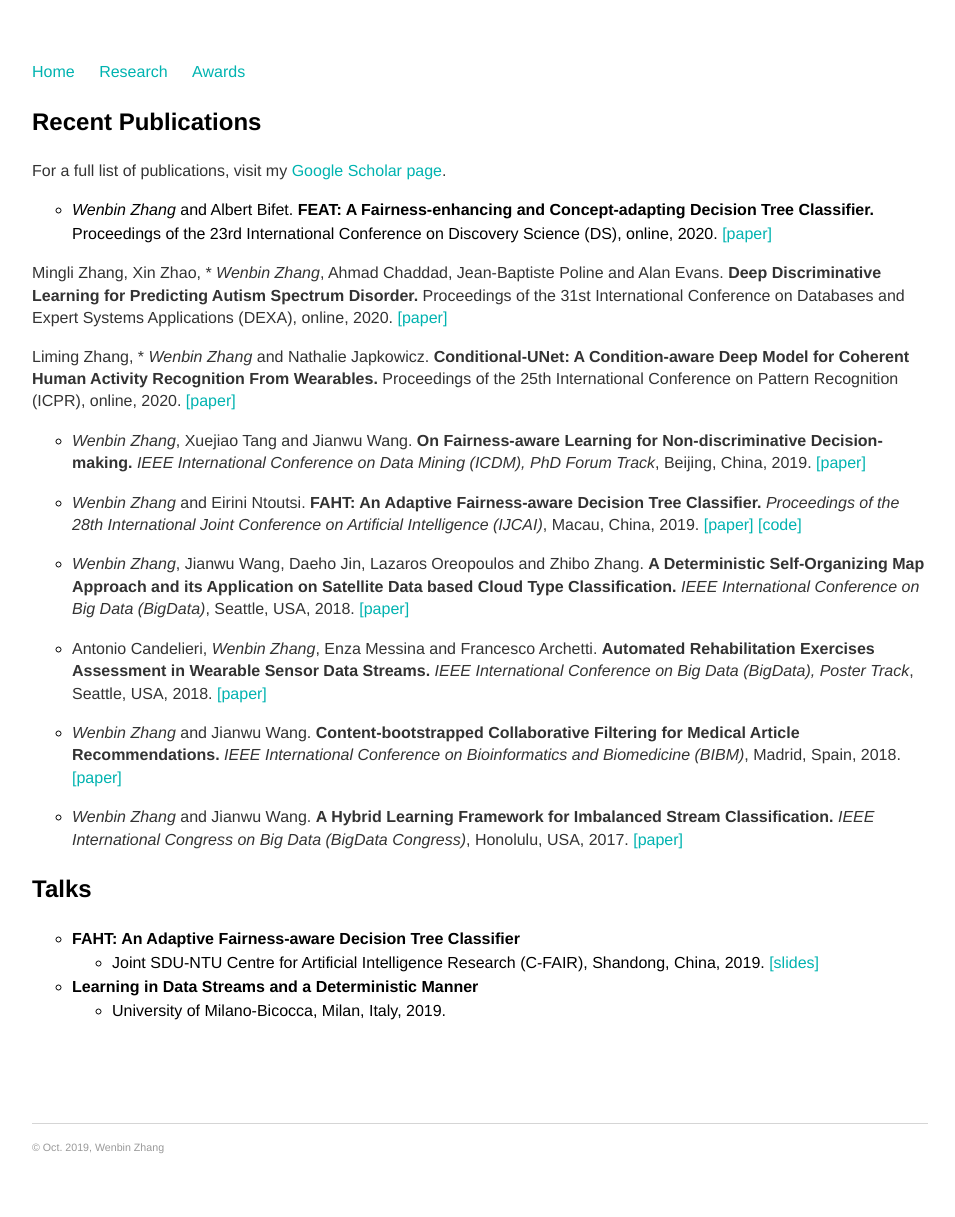
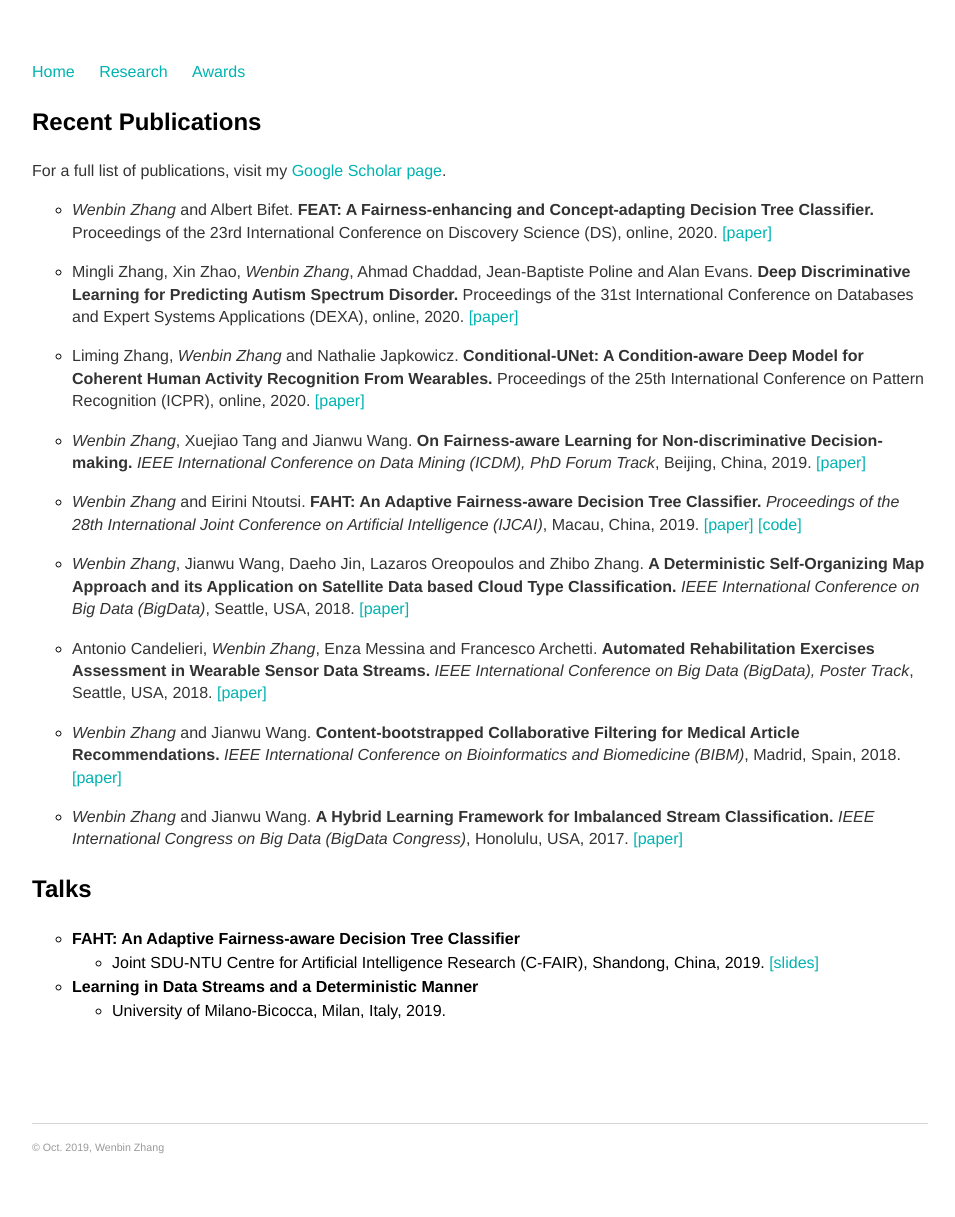
Before and after one commit to vanbanTruong/vanbanTruong.github.io, a Jekyll site: the page built from research.md, in a window 1280 px wide. Shown: the whole page, without its empty margins (160-1115 px from the left). Built offline with Jekyll 4.4.1, drawn with Linux system fonts in a browser that asks for light colours.

```diff
--- a/research.md
+++ b/research.md
@@ -9,10 +9,10 @@ For a full list of publications, visit my [Google Scholar page](https://scholar.
 * *Wenbin Zhang* and Albert Bifet. **FEAT: A Fairness-enhancing and Concept-adapting Decision Tree Classifier.** Proceedings of the 23rd International Conference on Discovery Science (DS), online, 2020. [[paper]](/assets/DS20.pdf)
 
 
-Mingli Zhang, Xin Zhao, * *Wenbin Zhang*, Ahmad Chaddad, Jean-Baptiste Poline and Alan Evans. **Deep Discriminative Learning for Predicting Autism Spectrum Disorder.** Proceedings of the 31st International Conference on Databases and Expert Systems Applications (DEXA), online, 2020. [[paper]](/assets/DEXA20.pdf)
+* Mingli Zhang, Xin Zhao, *Wenbin Zhang*, Ahmad Chaddad, Jean-Baptiste Poline and Alan Evans. **Deep Discriminative Learning for Predicting Autism Spectrum Disorder.** Proceedings of the 31st International Conference on Databases and Expert Systems Applications (DEXA), online, 2020. [[paper]](/assets/DEXA20.pdf)
 
 
-Liming Zhang, * *Wenbin Zhang* and Nathalie Japkowicz. **Conditional-UNet: A Condition-aware Deep Model for Coherent Human Activity Recognition From Wearables.** Proceedings of the 25th International Conference on Pattern Recognition (ICPR), online, 2020. [[paper]](/assets/ICPR20.pdf)
+* Liming Zhang, *Wenbin Zhang* and Nathalie Japkowicz. **Conditional-UNet: A Condition-aware Deep Model for Coherent Human Activity Recognition From Wearables.** Proceedings of the 25th International Conference on Pattern Recognition (ICPR), online, 2020. [[paper]](/assets/ICPR20.pdf)
 
 
 * *Wenbin Zhang*, Xuejiao Tang and Jianwu Wang. **On Fairness-aware Learning for Non-discriminative Decision-making.** *IEEE International Conference on Data Mining (ICDM), PhD Forum Track*, Beijing, China, 2019. [[paper]](/assets/IJCAI19.pdf)
```
